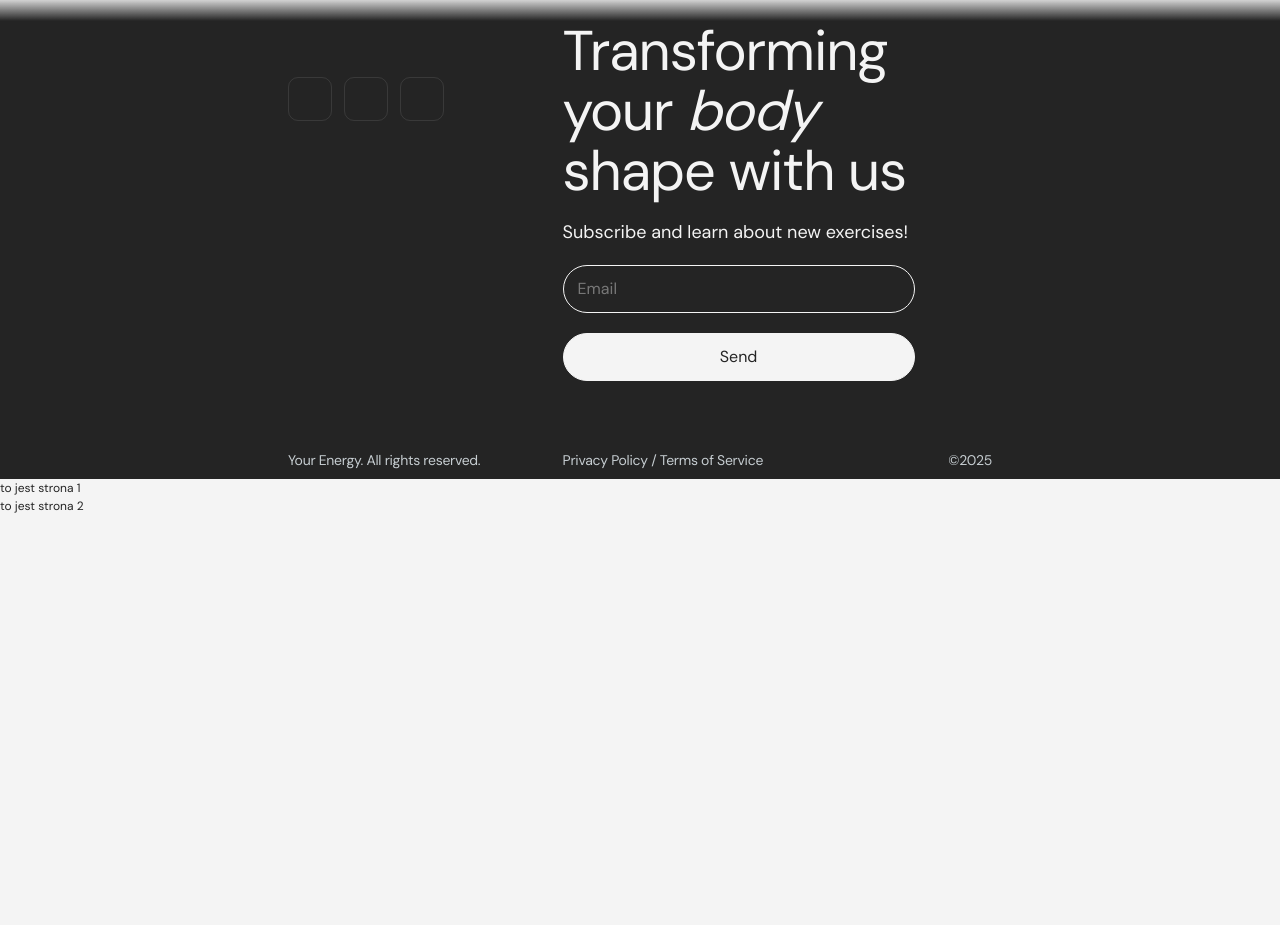
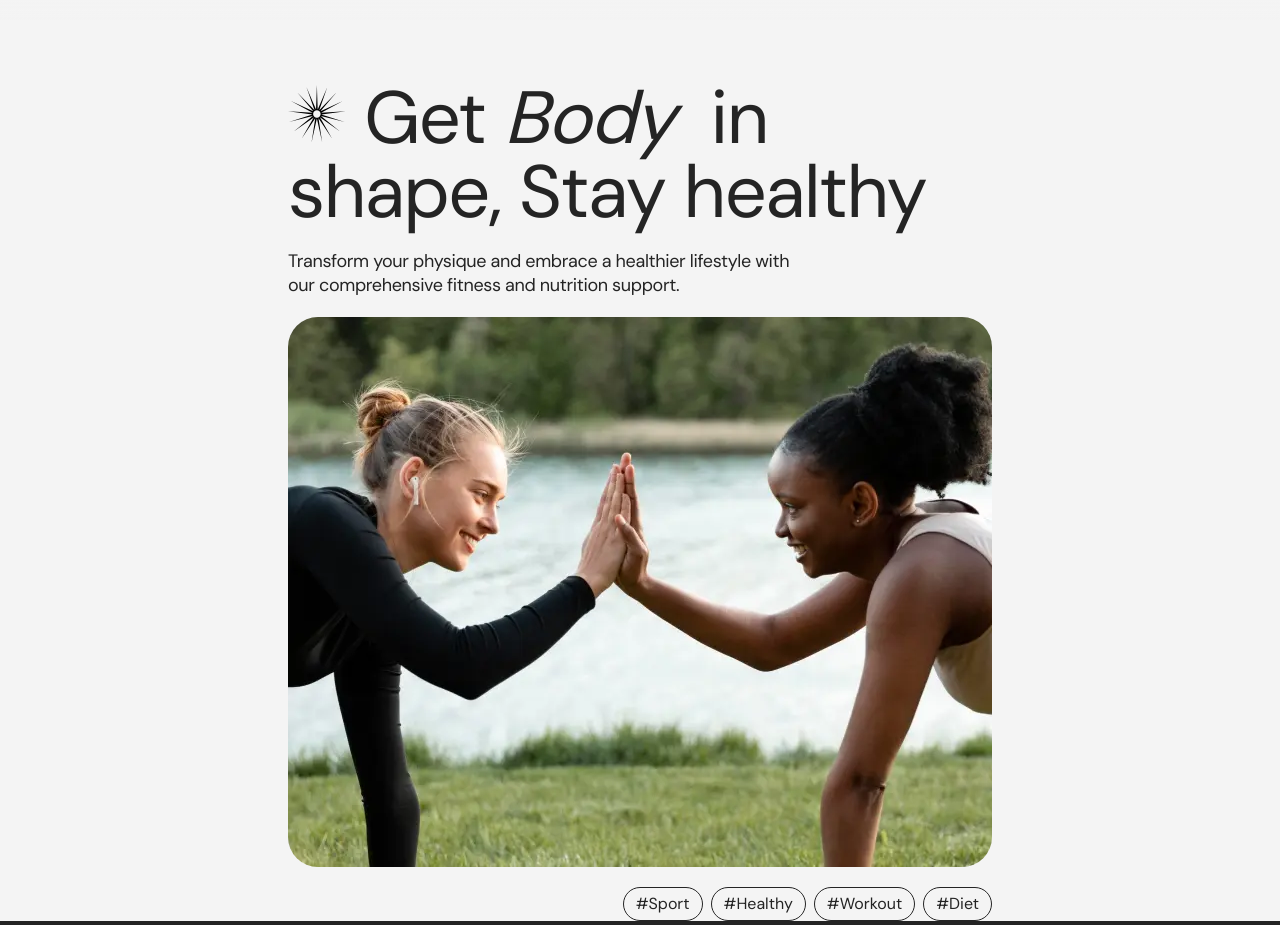
Before and after one commit to piotrczechowski/final-project-advenced-js, a website built with Vite: page src/index.html in a window 1280 px wide. Shown: the part 79-1004 px from the top of the page. Before the commit the page ends 800 px from the top, so only its background shows below. Built offline with nearby package versions, Linux system fonts and the light colour scheme.

Commit message:
Home-basic-lookout

```diff
--- /dev/null
+++ b/src/css/hero.css
@@ -0,0 +1,128 @@
+.main-hero {
+    padding-top: 80px;
+  }
+
+  .hero-wrapper {
+    display: flex;
+    flex-direction: column;
+    gap: 20px;
+  }
+
+  .decoration-image {
+    display: none;
+  }
+
+  .main-image {
+    border-radius: 30px;
+  }
+
+  .main-title {
+    color: var(--second-color);
+    font-size: 38px;
+    font-weight: 400;
+    line-height: 44px;
+    letter-spacing: -0.76px;
+    max-width: 335px;
+  }
+
+  .highlight-title {
+    color: var(--second-color);
+    font-size: 38px;
+    font-style: italic;
+    line-height: 44px;
+    letter-spacing: -0.76px;
+  }
+
+  .description {
+    color: var(--second-color);
+    font-size: 14px;
+    line-height: 18px; /* 128.571% */
+    letter-spacing: -0.28px;
+    max-width: 335px;
+  }
+
+  .tags-list {
+    display: inline-flex;
+    align-items: flex-start;
+    justify-content: space-between;
+    width: 100%;
+  }
+
+  .tag-item {
+    display: flex;
+    justify-content: center;
+    align-items: center;
+    padding: 4px 12px;
+    border-radius: 30px;
+    border: 1px solid var(--second-color);
+  }
+
+  @media screen and (min-width: 768px) {
+    .main-hero {
+      padding-top: 100px;
+    }
+
+    .tags-list {
+      justify-content: flex-end;
+      gap: 8px;
+    }
+
+    .main-title {
+      font-size: 74px;
+      line-height: 74px; /* 100% */
+      letter-spacing: -1.48px;
+      max-width: 639px;
+    }
+
+    .highlight-title {
+      font-size: 74px;
+      line-height: 74px;
+      letter-spacing: -1.48px;
+    }
+
+    .description {
+      font-size: 18px;
+      line-height: 24px; /* 133.333% */
+      letter-spacing: -0.36px;
+      max-width: 528px;
+    }
+
+    .icon-sun {
+      width: 58px;
+      height: 58px;
+    }
+
+    .tag-item {
+      font-size: 16px;
+      line-height: 24px; /* 150% */
+    }
+  }
+
+  @media screen and (min-width: 1440px) {
+    .main-hero {
+      padding-top: 100px;
+    }
+
+    .decoration-image {
+      display: block;
+    }
+
+    .hero-wrapper {
+      position: relative;
+    }
+
+    .tags-container {
+      display: flex;
+      flex-direction: column;
+      align-items: flex-end;
+      max-width: 197px;
+      gap: 32px;
+      position: absolute;
+      right: 32px;
+    }
+
+    .tags-list {
+      flex-wrap: wrap;
+      gap: 8px;
+    }
+  }
--- a/src/css/main.css
+++ b/src/css/main.css
@@ -3,6 +3,7 @@
 
 @import url("./header.css");
 @import url("./burger.css");
+@import url('./hero.css');
 
 @import url("./favorites.css");
 @import url("./footer.css");
--- a/src/index.html
+++ b/src/index.html
@@ -32,7 +32,7 @@
     <h1>Welcome to My Project</h1>
 
     <!-- Tutaj wklejamy nazwy plikow do partiali-->
-    {{> header}} {{> burger}} {{> footer}}
+    {{> header}} {{> burger}} {{> hero}} {{> footer}}
 
     <!-- Placeholder dla 1.html -->
     {{> 1 }}
--- /dev/null
+++ b/src/partials/hero.html
@@ -0,0 +1,66 @@
+<section class="main-hero">
+    <div class="container hero-wrapper">
+      <div class="title-wrapper">
+        <h1 class="main-title">
+          <svg class="icon-sun" width="38" height="38" aria-label="sun-icon">
+            <use href="./images/svg/sprite.svg#icon-sun"></use>
+          </svg>
+          Get <span class="highlight-title">Body&nbsp;</span> in <br />
+          shape, Stay healthy
+        </h1>
+      </div>
+      <p class="description">
+        Transform your physique and embrace a healthier lifestyle with our comprehensive fitness and
+        nutrition support.
+      </p>
+      <picture>
+        <source
+          media="(max-width: 767px)"
+          srcset="./images/hero-images/hero-mobile.webp 1x, ./images/hero-images/hero-mobile@2x.webp 2x"
+          type="image/webp"
+        />
+        <source
+          media="(min-width: 768px) and (max-width: 1440px)"
+          srcset="./images/hero-images/hero-tablet.webp 1x, ./images/hero-images/hero-tablet@2x.webp 2x"
+          type="image/webp"
+        />
+        <source
+          media="(min-width: 1440px)"
+          srcset="./images/hero-images/hero-desctop.webp 1x, ./images/hero-images/hero-desctop@2x.webp 2x"
+          type="image/webp"
+        />
+        <!-- If the browser does not support the picture element -->
+        <img
+          loading="lazy"
+          class="main-image"
+          src="./images/hero-images/hero-desctop.jpg"
+          srcset="./images/hero-images/hero-desctop@2x.jpg 2x"
+          alt="two-women-are-doing-sports"
+        />
+      </picture>
+      <div class="tags-container">
+        <picture>
+          <source
+            media="(min-width: 1440px)"
+            srcset="./images/hero-images/decoration-img.webp 1x, ./images/hero-images/decoration-img@2x.webp 2x"
+            type="image/webp"
+          />
+          <!-- If the browser does not support the picture element -->
+          <img
+            loading="lazy"
+            class="decoration-image"
+            src="./images/hero-images/decoration-img.png"
+            srcset="./images/hero-images/decoration-img@2x.png 2x"
+            alt="food-friends"
+            width="168"
+          />
+        </picture>
+        <ul class="tags-list">
+          <li class="tag-item">#Sport</li>
+          <li class="tag-item">#Healthy</li>
+          <li class="tag-item">#Workout</li>
+          <li class="tag-item">#Diet</li>
+        </ul>
+      </div>
+    </div>
+  </section>
```
Also changed, not shown: src/images/hero-images/decoration-img.png (renamed from src/images/hero-imgages/decoration-img.png), src/images/hero-images/decoration-img.webp (renamed from src/images/hero-imgages/decoration-img.webp), src/images/hero-images/decoration-img@2x.png (renamed from src/images/hero-imgages/decoration-img@2x.png), src/images/hero-images/decoration-img@2x.webp (renamed from src/images/hero-imgages/decoration-img@2x.webp), src/images/hero-images/hero-desctop.jpg (renamed from src/images/hero-imgages/hero-desctop.jpg), src/images/hero-images/hero-desctop.webp (renamed from src/images/hero-imgages/hero-desctop.webp), src/images/hero-images/hero-desctop@2x.jpg (renamed from src/images/hero-imgages/hero-desctop@2x.jpg), src/images/hero-images/hero-desctop@2x.webp (renamed from src/images/hero-imgages/hero-desctop@2x.webp), src/images/hero-images/hero-mobile.jpg (renamed from src/images/hero-imgages/hero-mobile.jpg), src/images/hero-images/hero-mobile.webp (renamed from src/images/hero-imgages/hero-mobile.webp), src/images/hero-images/hero-mobile@2x.jpg (renamed from src/images/hero-imgages/hero-mobile@2x.jpg), src/images/hero-images/hero-mobile@2x.webp (renamed from src/images/hero-imgages/hero-mobile@2x.webp), src/images/hero-images/hero-tablet.jpg (renamed from src/images/hero-imgages/hero-tablet.jpg), src/images/hero-images/hero-tablet.webp (renamed from src/images/hero-imgages/hero-tablet.webp), 2 more files, 1 other file.
